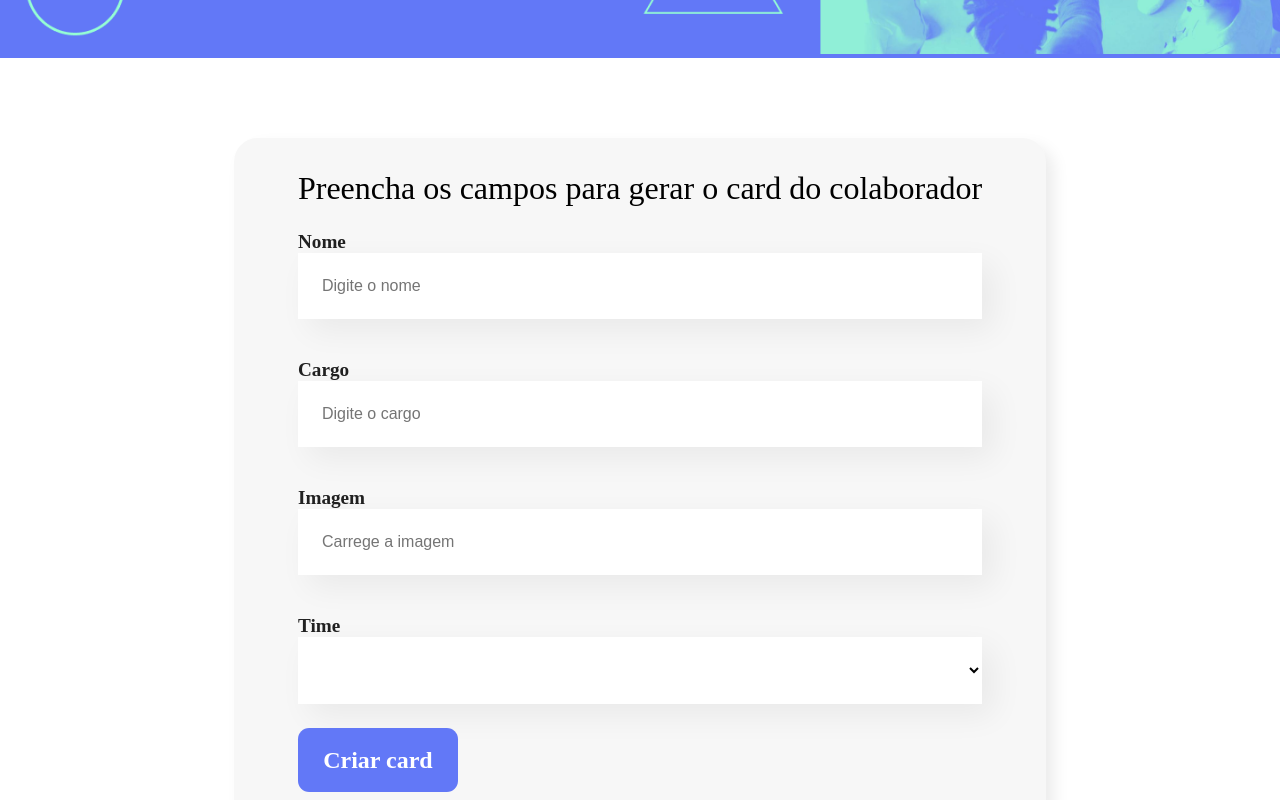
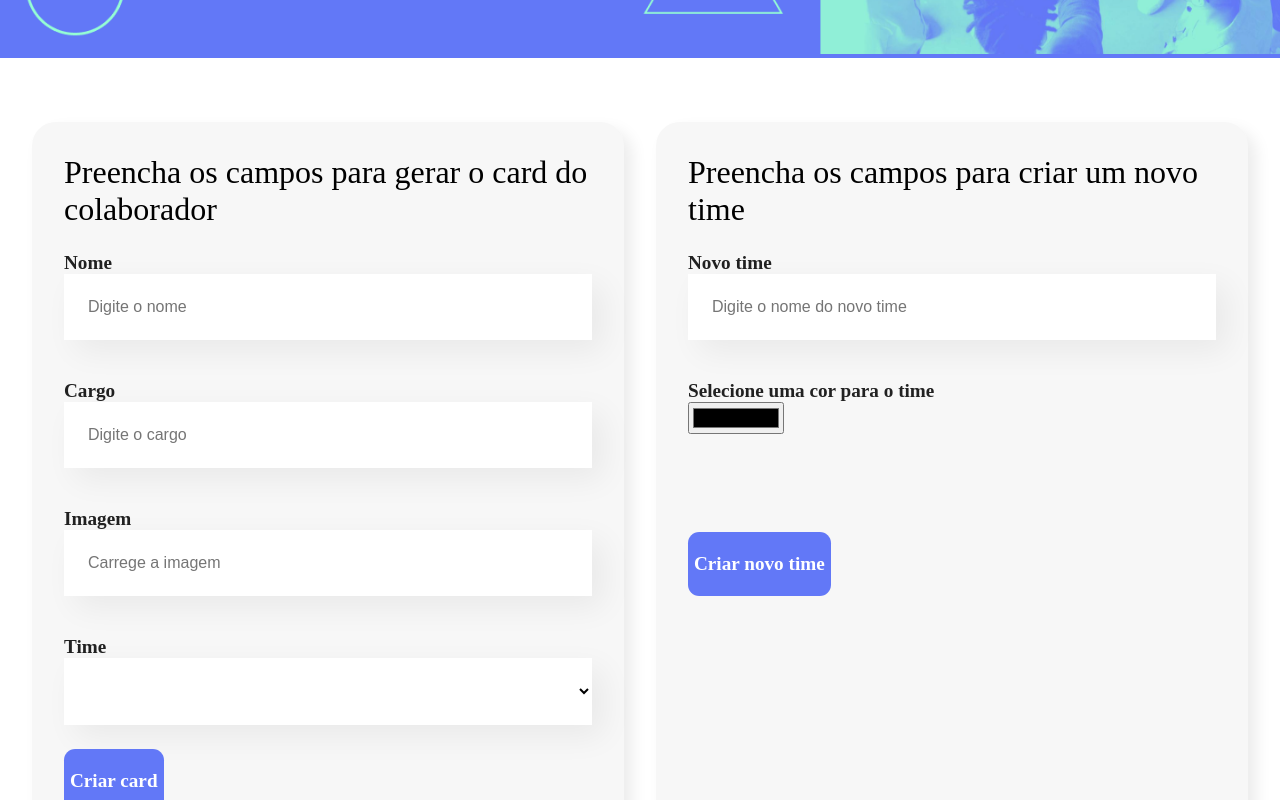
Before and after one commit to danielribas1105/organo, a React (Create React App) app: page / in a window 1280 px wide. Shown: the part 440-1240 px from the top of the page. Built offline with nearby package versions, Linux system fonts and the light colour scheme; the HTML template or start-up script is replaced by a standard one.

Commit message:
update react project

```diff
--- a/src/App.js
+++ b/src/App.js
@@ -64,12 +64,17 @@ function App() {
     }));
   }
 
+  function criarNovoTime(novoTime){
+    setTimes([...times,{...novoTime, id: uuidv4()}]);
+  }
+
   return (
     <div className="App">
       <Banner />
       <Formulario
         times={times.map(time => time.nome)}
         aoCadastrarColaborador={colaborador => aoColaboradorCadastrado(colaborador)}
+        criarTime={criarNovoTime}
       />
       {times.map(time => <Time
           key={time.nome}
--- a/src/componentes/Botao/Botao.css
+++ b/src/componentes/Botao/Botao.css
@@ -1,14 +1,13 @@
 .botao {
     margin-top: 1.5rem;
-    width: 10rem;
     height: 4rem;
     background: #6278F7;
     color: white;
     border-style: none;
     border-radius: 0.7rem;
     font-family: 'Montserrat';
-    font-size: 1.5rem;
-    font-weight: 700;
+    font-size: 1.2rem;
+    font-weight: 600;
     align-items: center;
     cursor: pointer;
 }
--- /dev/null
+++ b/src/componentes/CampoNovaCor/CampoNovaCor.css
@@ -0,0 +1,19 @@
+.campo-cor {
+    margin: 1.5rem 0;
+    height: 6.5rem;
+}
+
+.campo-cor label {
+    font-family: 'Montserrat';
+    font-style: normal;
+    font-weight: 600;
+    font-size: 1.2rem;
+    display: block;
+    align-items: center;
+    color: #212121;
+}
+
+.campo-cor input {
+    width: 6rem;
+    height: 2rem;
+}
--- /dev/null
+++ b/src/componentes/CampoNovaCor/index.js
@@ -0,0 +1,17 @@
+import './CampoNovaCor.css';
+
+const CampoNovaCor = (props)=> {
+
+    const aoSelecionarCor = (evento) => {
+        props.aoAlterar(evento.target.value);
+    }
+
+    return(
+        <div className="campo-cor">
+            <label>{props.label}</label>
+            <input type="color" onChange={aoSelecionarCor} required={props.required}/>
+        </div>
+    );
+}
+
+export default CampoNovaCor;
--- a/src/componentes/CampoTexto/index.js
+++ b/src/componentes/CampoTexto/index.js
@@ -8,7 +8,6 @@ const CampoTexto = (props) => {
 
     const aoDigitar = (evento) => {
         props.aoAlterar(evento.target.value);
-
     }
 
     return (
--- a/src/componentes/Formulario/Formulario.css
+++ b/src/componentes/Formulario/Formulario.css
@@ -1,15 +1,17 @@
 .formulario {
     display: flex;
     justify-content: center;
-    margin: 5rem 0;
+    flex-wrap: wrap;
+    gap: 2rem;
+    margin: 4rem 2rem;
 }
 
 .formulario form {
-    max-width: 80%;
     background: #F7F7F7;
     box-shadow: 0.5rem 0.5rem 1rem rgba(0, 0, 0, 0.08);
     border-radius: 1.5rem;
-    padding: 2rem 4rem;
+    padding: 2rem 2rem;
+    flex: 1;
 }
 
 .formulario h2 {
--- a/src/componentes/Formulario/index.js
+++ b/src/componentes/Formulario/index.js
@@ -4,6 +4,7 @@ import CampoTexto from '../CampoTexto';
 import ListaSuspensa from '../ListaSuspensa';
 import './Formulario.css';
 import { v4 as uuidv4 } from 'uuid';
+import CampoNovaCor from '../CampoNovaCor';
 
 const Formulario = (props) => {
 
@@ -12,9 +13,11 @@ const Formulario = (props) => {
     const[cargo, setCargo] = useState('');
     const[imagem, setImagem] = useState('');
     const[time, setTime] = useState('');
+    const[novoTime, setNovoTime] = useState('');
+    const[novaCor, setNovaCor] = useState('');
+    const[corNovoTime, setCorNovoTime] = useState('');
 
     const aoClicar = (evento) => {
-
         evento.preventDefault();
         props.aoCadastrarColaborador({
             id, nome, cargo, imagem, time
@@ -60,6 +63,28 @@ const Formulario = (props) => {
                     Criar card
                 </Botao>
             </form>
+            <form onSubmit={(evento) => {
+                    evento.preventDefault();
+                    props.criarTime({nome: novoTime, cor: novaCor});
+                }}>
+                <h2>Preencha os campos para criar um novo time</h2>
+                <CampoTexto
+                    required //valor true é default
+                    label="Novo time"
+                    placeholder="Digite o nome do novo time"
+                    valor={novoTime}
+                    aoAlterar={valor => setNovoTime(valor)}
+                />
+                <CampoNovaCor
+                    required
+                    label="Selecione uma cor para o time"
+                    valor={corNovoTime}
+                    aoAlterar={valor => setCorNovoTime(valor)}
+                />
+                <Botao>
+                    Criar novo time
+                </Botao>
+            </form>
         </section>
     );
 
```
